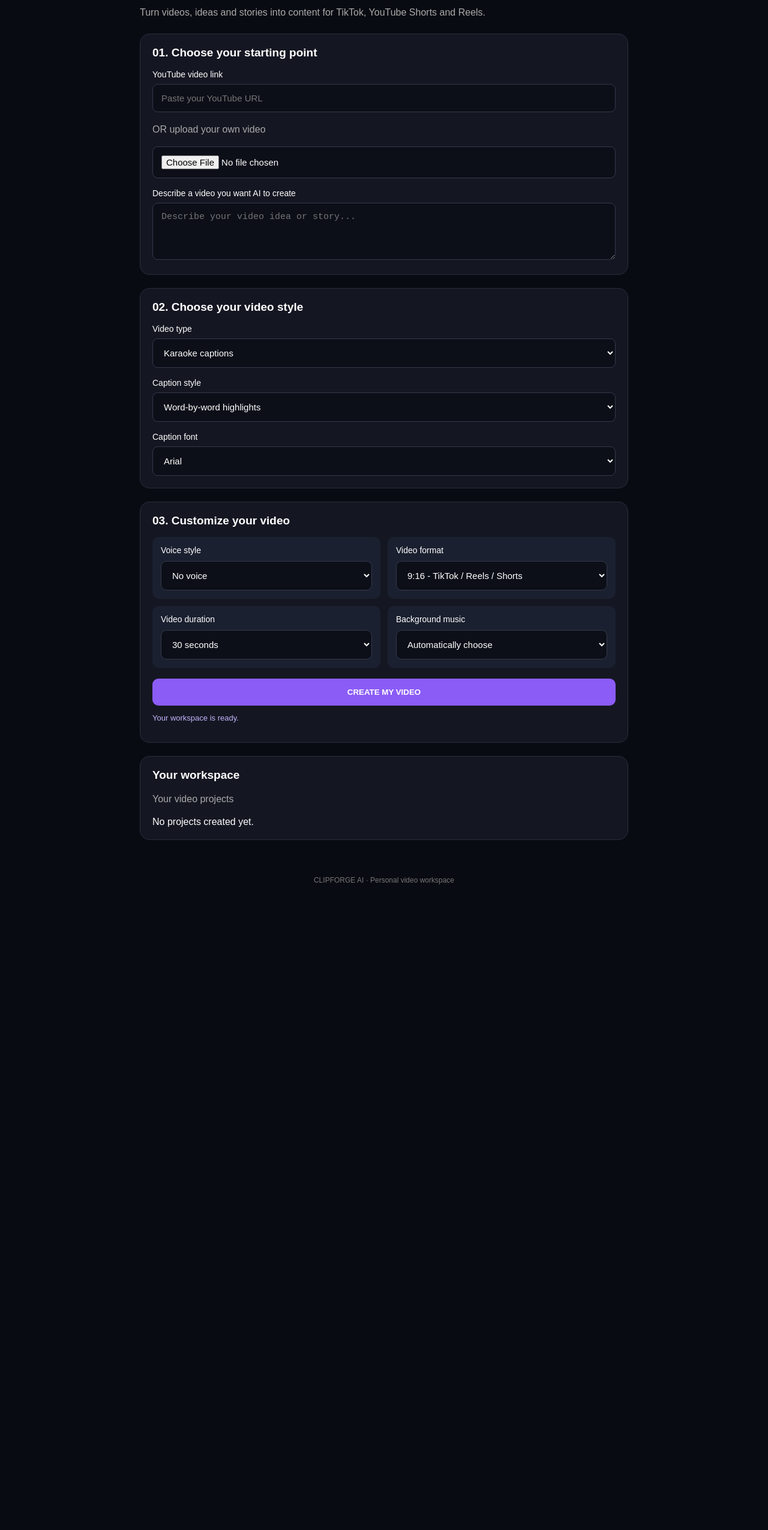
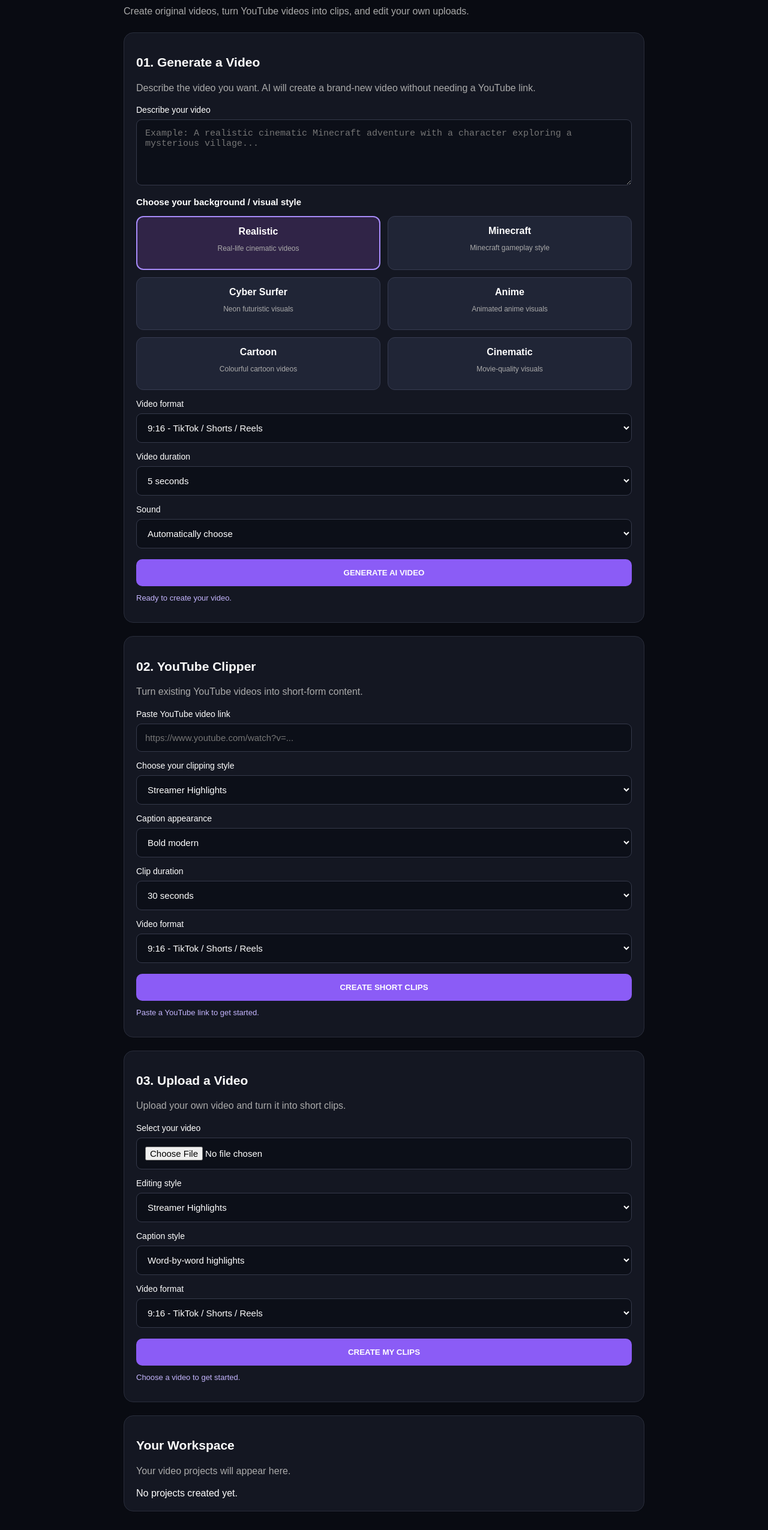
Before and after one commit to msaadabdulrahim-cloud/Clipforge_ai, a plain HTML site: page index.html in a window 1280 px wide. Shown: the part 215-2765 px from the top of the page at 60% size. Before the commit the page ends 1724 px from the top, so only its background shows below. Drawn offline with Linux system fonts and the light colour scheme.

Commit message:
Update index.html

```diff
--- a/index.html
+++ b/index.html
@@ -5,168 +5,345 @@
 <meta charset="UTF-8">
 <meta name="viewport" content="width=device-width, initial-scale=1.0">
 <title>CLIPFORGE AI</title>
+
 <style>
 *{box-sizing:border-box}
-body{margin:0;background:#090b12;color:#fff;font-family:Arial,sans-serif}
-header{padding:22px;border-bottom:1px solid #292d3b;display:flex;justify-content:space-between;align-items:center}
-.logo{font-size:22px;font-weight:900;color:#a78bfa}
-.logo span{color:white}
-.tag{font-size:10px;color:#aaa}
-main{max-width:850px;margin:auto;padding:25px 18px}
+body{margin:0;background:#090b12;color:white;font-family:Arial,sans-serif}
+header{padding:20px;display:flex;justify-content:space-between;align-items:center;border-bottom:1px solid #292d3b}
+.logo{font-size:23px;font-weight:900;color:#a78bfa}
+.menu{font-size:26px;cursor:pointer}
+nav{display:none;background:#141722;padding:15px}
+nav a{display:block;color:white;text-decoration:none;padding:14px;border-bottom:1px solid #292d3b}
+main{max-width:900px;margin:auto;padding:22px 16px}
 h1{font-size:34px;line-height:1.2}
 h1 span{color:#a78bfa}
-.sub,.small{color:#aaa;line-height:1.6}
-.panel{background:#141722;border:1px solid #292d3b;border-radius:16px;padding:20px;margin-top:22px}
-h2{font-size:19px;margin-top:0}
-label{display:block;margin:17px 0 8px;font-size:14px}
-input,textarea,select{width:100%;padding:14px;border-radius:9px;border:1px solid #35394a;background:#0c0f18;color:white;font-size:15px}
-textarea{min-height:95px}
-.grid{display:grid;grid-template-columns:1fr 1fr;gap:12px}
-.option{background:#1b2030;padding:14px;border-radius:11px}
-.option label{margin:0 0 10px}
+.subtitle{color:#aaa;line-height:1.6}
+.panel{background:#141722;border:1px solid #292d3b;border-radius:16px;padding:20px;margin:22px 0}
+h2{font-size:21px}
+h3{font-size:15px}
+label{display:block;margin:15px 0 8px;font-size:14px}
+input,textarea,select{width:100%;padding:14px;background:#0c0f18;border:1px solid #35394a;border-radius:9px;color:white;font-size:15px}
+textarea{min-height:110px;resize:vertical}
 button{border:0;border-radius:10px;padding:15px;font-weight:bold;cursor:pointer}
-.primary{background:#8b5cf6;color:white;width:100%;margin-top:18px}
-.status{color:#c4b5fd;font-size:13px}
-.project{background:#252a39;padding:12px;border-radius:9px;margin-top:10px}
-footer{text-align:center;color:#777;font-size:12px;padding:35px 15px}
-@media(max-width:520px){.grid{grid-template-columns:1fr}h1{font-size:29px}}
+.primary{width:100%;background:#8b5cf6;color:white;margin-top:18px}
+.secondary{background:#252a39;color:white}
+.styles{display:grid;grid-template-columns:1fr 1fr;gap:12px}
+.style{background:#202536;padding:15px;border:1px solid #363b50;border-radius:12px;cursor:pointer;text-align:center}
+.style.selected{border:2px solid #a78bfa;background:#302447}
+.style p{font-size:12px;color:#aaa}
+.status{font-size:13px;color:#c4b5fd;margin-top:12px}
+video{width:100%;border-radius:12px;margin-top:12px}
+.hidden{display:none}
+footer{text-align:center;color:#777;padding:30px;font-size:12px}
+@media(max-width:500px){h1{font-size:29px}.styles{grid-template-columns:1fr 1fr}}
 </style>
 </head>
+
 <body>
+
 <header>
-<div class="logo">CLIPFORGE <span>AI</span></div>
-<div class="tag">YOUR PERSONAL VIDEO WORKSPACE</div>
+<div class="logo">CLIPFORGE AI</div>
+<div class="menu" onclick="toggleMenu()">☰</div>
 </header>
 
+<nav id="navigation">
+<a href="#generate">1. Generate a Video</a>
+<a href="#youtube">2. YouTube Clipper</a>
+<a href="#upload">3. Upload a Video</a>
+</nav>
+
 <main>
-<h1>Create videos.<br><span>Without the headache.</span></h1>
-<p class="sub">Turn videos, ideas and stories into content for TikTok, YouTube Shorts and Reels.</p>
 
-<section class="panel">
-<h2>01. Choose your starting point</h2>
-<label>YouTube video link</label>
-<input id="youtube" type="url" placeholder="Paste your YouTube URL">
+<h1>Create videos.<br><span>Your imagination, powered by AI.</span></h1>
+<p class="subtitle">Create original videos, turn YouTube videos into clips, and edit your own uploads.</p>
 
-<p class="small">OR upload your own video</p>
-<input id="upload" type="file" accept="video/*">
+<!-- OPTION 1: GENERATE VIDEO -->
 
-<label>Describe a video you want AI to create</label>
-<textarea id="story" placeholder="Describe your video idea or story..."></textarea>
-</section>
+<section class="panel" id="generate">
 
-<section class="panel">
-<h2>02. Choose your video style</h2>
-<label>Video type</label>
-<select id="type">
-<option>Karaoke captions</option>
-<option>Streamer highlights</option>
-<option>Short-form clips</option>
-<option>Minecraft stories</option>
-<option>What If videos</option>
-<option>Story videos</option>
-<option>Motivational edits</option>
-</select>
+<h2>01. Generate a Video</h2>
+<p class="subtitle">Describe the video you want. AI will create a brand-new video without needing a YouTube link.</p>
 
-<label>Caption style</label>
-<select id="caption">
-<option>Word-by-word highlights</option>
-<option>Karaoke captions</option>
-<option>Classic subtitles</option>
-<option>Animated captions</option>
-</select>
+<label>Describe your video</label>
+<textarea id="description" placeholder="Example: A realistic cinematic Minecraft adventure with a character exploring a mysterious village..."></textarea>
 
-<label>Caption font</label>
-<select id="font">
-<option>Arial</option>
-<option>Montserrat</option>
-<option>Impact</option>
-<option>Roboto</option>
-<option>Georgia</option>
-</select>
-</section>
+<h3>Choose your background / visual style</h3>
 
-<section class="panel">
-<h2>03. Customize your video</h2>
-<div class="grid">
-<div class="option">
-<label>Voice style</label>
-<select id="voice">
-<option>No voice</option>
-<option>Natural</option>
-<option>Robotic</option>
-<option>Dramatic</option>
-<option>Calm</option>
-<option>Energetic</option>
-</select>
+<div class="styles">
+<div class="style selected" onclick="chooseStyle(this,'Realistic')">
+<strong>Realistic</strong>
+<p>Real-life cinematic videos</p>
 </div>
 
-<div class="option">
+<div class="style" onclick="chooseStyle(this,'Minecraft')">
+<strong>Minecraft</strong>
+<p>Minecraft gameplay style</p>
+</div>
+
+<div class="style" onclick="chooseStyle(this,'Cyber Surfer')">
+<strong>Cyber Surfer</strong>
+<p>Neon futuristic visuals</p>
+</div>
+
+<div class="style" onclick="chooseStyle(this,'Anime')">
+<strong>Anime</strong>
+<p>Animated anime visuals</p>
+</div>
+
+<div class="style" onclick="chooseStyle(this,'Cartoon')">
+<strong>Cartoon</strong>
+<p>Colourful cartoon videos</p>
+</div>
+
+<div class="style" onclick="chooseStyle(this,'Cinematic')">
+<strong>Cinematic</strong>
+<p>Movie-quality visuals</p>
+</div>
+</div>
+
 <label>Video format</label>
-<select id="format">
-<option>9:16 - TikTok / Reels / Shorts</option>
+<select id="genFormat">
+<option>9:16 - TikTok / Shorts / Reels</option>
 <option>16:9 - YouTube</option>
 <option>1:1 - Square</option>
 </select>
-</div>
 
-<div class="option">
 <label>Video duration</label>
-<select id="duration">
+<select id="genDuration">
+<option>5 seconds</option>
+<option>10 seconds</option>
+<option>15 seconds</option>
+<option>30 seconds</option>
+<option>60 seconds</option>
+</select>
+
+<label>Sound</label>
+<select id="genSound">
+<option>Automatically choose</option>
+<option>No sound</option>
+<option>Background music</option>
+<option>Voice narration</option>
+</select>
+
+<button class="primary" onclick="generateVideo()">GENERATE AI VIDEO</button>
+<p class="status" id="genStatus">Ready to create your video.</p>
+
+</section>
+
+<!-- OPTION 2: YOUTUBE CLIPPER -->
+
+<section class="panel" id="youtube">
+
+<h2>02. YouTube Clipper</h2>
+<p class="subtitle">Turn existing YouTube videos into short-form content.</p>
+
+<label>Paste YouTube video link</label>
+<input id="youtubeLink" type="url" placeholder="https://www.youtube.com/watch?v=...">
+
+<label>Choose your clipping style</label>
+<select id="clipStyle">
+<option>Streamer Highlights</option>
+<option>Karaoke Captions</option>
+<option>Animated Captions</option>
+<option>Classic Subtitles</option>
+<option>Podcast Clips</option>
+<option>Funny Moments</option>
+</select>
+
+<label>Caption appearance</label>
+<select id="clipFont">
+<option>Bold modern</option>
+<option>MrBeast style</option>
+<option>Minimal subtitles</option>
+<option>Karaoke word highlights</option>
+</select>
+
+<label>Clip duration</label>
+<select id="clipDuration">
 <option>30 seconds</option>
 <option>60 seconds</option>
 <option>90 seconds</option>
 <option>2 minutes</option>
-<option>5 minutes</option>
-<option>10 minutes</option>
 </select>
-</div>
 
-<div class="option">
-<label>Background music</label>
-<select id="music">
-<option>Automatically choose</option>
-<option>Epic</option>
-<option>Chill</option>
-<option>Dramatic</option>
-<option>No music</option>
+<label>Video format</label>
+<select id="clipFormat">
+<option>9:16 - TikTok / Shorts / Reels</option>
+<option>16:9 - YouTube</option>
 </select>
-</div>
-</div>
 
-<button class="primary" onclick="createProject()">CREATE MY VIDEO</button>
-<p class="status" id="status">Your workspace is ready.</p>
+<button class="primary" onclick="clipYouTube()">CREATE SHORT CLIPS</button>
+<p class="status" id="youtubeStatus">Paste a YouTube link to get started.</p>
+
 </section>
 
+<!-- OPTION 3: UPLOAD VIDEO -->
+
+<section class="panel" id="upload">
+
+<h2>03. Upload a Video</h2>
+<p class="subtitle">Upload your own video and turn it into short clips.</p>
+
+<label>Select your video</label>
+<input type="file" id="videoFile" accept="video/*">
+
+<video id="preview" controls class="hidden"></video>
+
+<label>Editing style</label>
+<select id="uploadStyle">
+<option>Streamer Highlights</option>
+<option>Karaoke Captions</option>
+<option>Animated Captions</option>
+<option>Podcast Clips</option>
+<option>Short-form Clips</option>
+<option>Classic Subtitles</option>
+</select>
+
+<label>Caption style</label>
+<select id="uploadCaption">
+<option>Word-by-word highlights</option>
+<option>Bold captions</option>
+<option>Classic subtitles</option>
+<option>Karaoke captions</option>
+</select>
+
+<label>Video format</label>
+<select id="uploadFormat">
+<option>9:16 - TikTok / Shorts / Reels</option>
+<option>16:9 - YouTube</option>
+</select>
+
+<button class="primary" onclick="processUpload()">CREATE MY CLIPS</button>
+<p class="status" id="uploadStatus">Choose a video to get started.</p>
+
+</section>
+
+<!-- WORKSPACE -->
+
 <section class="panel">
-<h2>Your workspace</h2>
-<p class="small">Your video projects</p>
+<h2>Your Workspace</h2>
+<p class="subtitle">Your video projects will appear here.</p>
 <div id="projects">No projects created yet.</div>
 </section>
+
 </main>
 
-<footer>CLIPFORGE AI · Personal video workspace</footer>
+<footer>CLIPFORGE AI © 2026</footer>
 
 <script>
-function createProject(){
-const link=document.getElementById("youtube").value.trim();
-const story=document.getElementById("story").value.trim();
-const file=document.getElementById("upload").files[0];
 
-if(!link&&!story&&!file){
-document.getElementById("status").textContent="Please add a video link, upload a video, or describe a story.";
+let selectedStyle="Realistic";
+
+function toggleMenu(){
+const nav=document.getElementById("navigation");
+nav.style.display=nav.style.display==="block"?"none":"block";
+}
+
+function chooseStyle(element,style){
+document.querySelectorAll(".style").forEach(item=>{
+item.classList.remove("selected");
+});
+element.classList.add("selected");
+selectedStyle=style;
+}
+
+function addProject(name){
+const projects=document.getElementById("projects");
+if(projects.textContent==="No projects created yet."){
+projects.textContent="";
+}
+const item=document.createElement("div");
+item.style.cssText="background:#252a39;padding:14px;border-radius:10px;margin:10px 0";
+item.textContent=name;
+projects.appendChild(item);
+}
+
+function generateVideo(){
+const description=document.getElementById("description").value.trim();
+const status=document.getElementById("genStatus");
+
+if(!description){
+status.textContent="Please describe the video you want.";
 return;
 }
 
-const project=document.createElement("div");
-project.className="project";
-project.textContent="New project: "+document.getElementById("type").value;
+const settings={
+type:"text_to_video",
+description:description,
+style:selectedStyle,
+format:document.getElementById("genFormat").value,
+duration:document.getElementById("genDuration").value,
+sound:document.getElementById("genSound").value
+};
 
-const list=document.getElementById("projects");
-if(list.textContent==="No projects created yet.")list.textContent="";
-list.appendChild(project);
+addProject("AI Video - "+selectedStyle);
+status.textContent="Your settings are ready. Connect the AI video-generation backend to generate the actual video.";
 
-document.getElementById("status").textContent="Project settings collected. Connect an AI processing backend to generate the actual video.";
+console.log(settings);
 }
+
+function clipYouTube(){
+const link=document.getElementById("youtubeLink").value.trim();
+const status=document.getElementById("youtubeStatus");
+
+if(!link){
+status.textContent="Please paste a YouTube link.";
+return;
+}
+
+if(!/^https?:\/\/(www\.)?(youtube\.com|youtu\.be)\//i.test(link)){
+status.textContent="Please enter a valid YouTube link.";
+return;
+}
+
+const settings={
+type:"youtube_clipping",
+url:link,
+style:document.getElementById("clipStyle").value,
+captions:document.getElementById("clipFont").value,
+duration:document.getElementById("clipDuration").value,
+format:document.getElementById("clipFormat").value
+};
+
+addProject("YouTube Clip - "+settings.style);
+status.textContent="YouTube clipping settings collected. Connect the video-processing backend to create clips.";
+
+console.log(settings);
+}
+
+document.getElementById("videoFile").addEventListener("change",function(){
+const file=this.files[0];
+if(!file)return;
+
+const preview=document.getElementById("preview");
+preview.src=URL.createObjectURL(file);
+preview.classList.remove("hidden");
+});
+
+function processUpload(){
+const file=document.getElementById("videoFile").files[0];
+const status=document.getElementById("uploadStatus");
+
+if(!file){
+status.textContent="Please select a video first.";
+return;
+}
+
+const settings={
+type:"uploaded_video",
+filename:file.name,
+style:document.getElementById("uploadStyle").value,
+captions:document.getElementById("uploadCaption").value,
+format:document.getElementById("uploadFormat").value
+};
+
+addProject("Uploaded Video - "+file.name);
+status.textContent="Upload selected. Connect the processing backend to create your clips.";
+
+console.log(settings);
+}
+
 </script>
+
 </body>
 </html>
```
